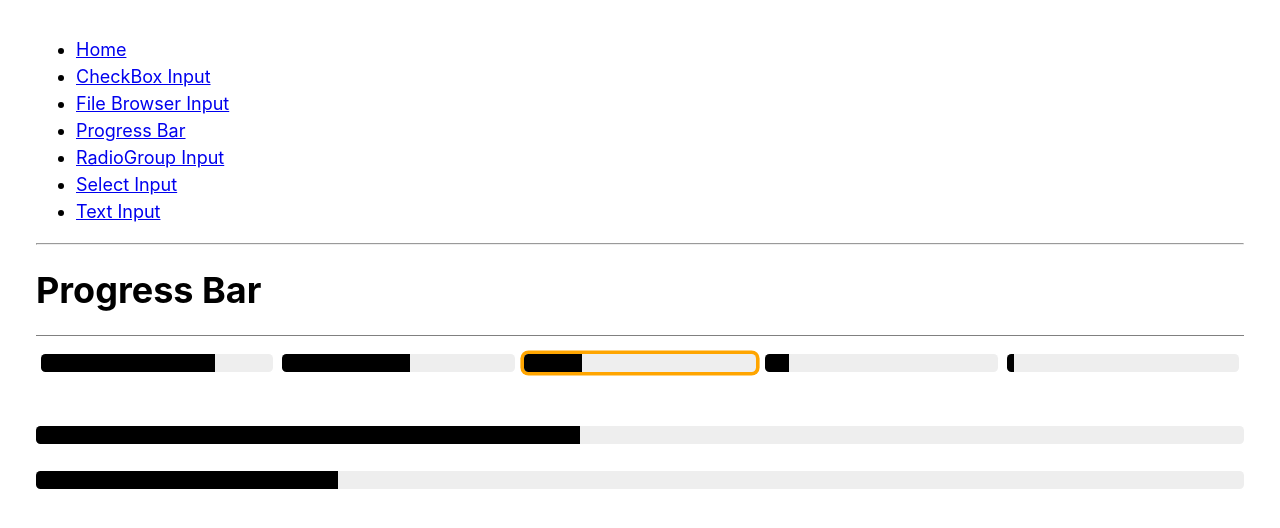
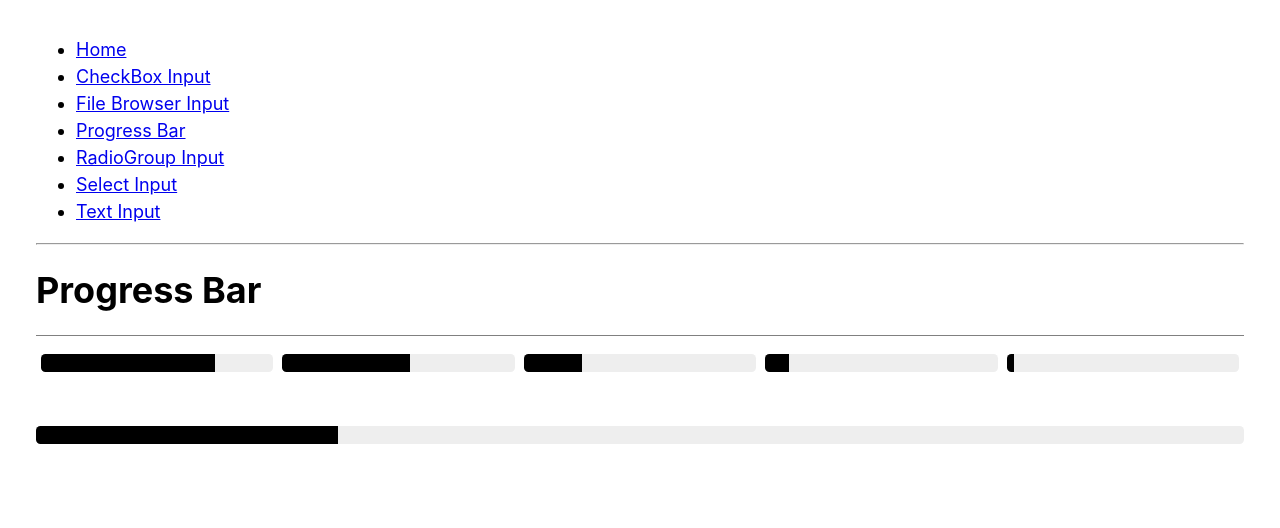
Before and after one commit to membean/react-uikit, a React (Create React App) app: page /components/progress in a window 1280 px wide. Shown: the top 528 px of the page. Built offline with nearby package versions, Linux system fonts and the light colour scheme.

Commit message:
Improve progress bar, radio group.

```diff
--- a/src/lib/components/ProgressBar/StandaloneProgressBar.js
+++ b/src/lib/components/ProgressBar/StandaloneProgressBar.js
@@ -17,11 +17,11 @@ const StandaloneProgressBar = () => {
       if (value <= 100) {
         setprogressState({
           audibleFeedback: completed
-            ? "Your file upload has completed."
-            : "Your file is uplaoding.",
+            ? "Your file upload has completed"
+            : "Your file is uploadings",
           description: completed
-            ? "Your file has been uploaded."
-            : `Your file is ${value}% uploaded.`,
+            ? "Your file has been uploaded"
+            : `Your file is ${value}% uploaded`,
           value: completed ? 100 : value + 1
         });
       }
@@ -39,7 +39,7 @@ const StandaloneProgressBar = () => {
         id="progress-bar"
         label="Uploading"
         ref={progressEl}
-        tooltip="top"
+        tooltip="bottom"
         value={progressState.value}
       />
     </div>
--- a/src/lib/components/RadioGroupInput/RadioButtonInput.js
+++ b/src/lib/components/RadioGroupInput/RadioButtonInput.js
@@ -53,7 +53,7 @@ RadioButtonInput.propTypes = {
   id: PropTypes.string.isRequired,
   label: PropTypes.string.isRequired,
   name: PropTypes.string.isRequired,
-  onChange: PropTypes.func.isRequired,
+  onChange: PropTypes.func,
   selected: PropTypes.bool,
   value: PropTypes.string.isRequired
 };
--- a/src/pages/ProgressBarPage.js
+++ b/src/pages/ProgressBarPage.js
@@ -1,14 +1,8 @@
-import React, { useEffect, useRef } from "react";
+import React from "react";
 import ProgressBar from "../lib/components/ProgressBar/ProgressBar.js";
 import StandaloneProgressBar from "../lib/components/ProgressBar/StandaloneProgressBar.js";
 
 const ProgressBarPage = () => {
-  const ref = useRef(null);
-
-  useEffect(() => {
-    ref.current.focus();
-  });
-
   return (
     <div>
       <h1>Progress Bar</h1>
@@ -36,7 +30,6 @@ const ProgressBarPage = () => {
             description="You have encountered 25 out of 100 words in Level 3."
             id="pb3"
             label="Level 3"
-            ref={ref}
             tooltip="top"
             value={25}
           />
@@ -60,18 +53,7 @@ const ProgressBarPage = () => {
           />
         </div>
       </div>
-      <div className="section">
-        <ProgressBar
-          description="Full width progress bar"
-          id="pb6"
-          label="Uploading"
-          tooltip="bottom"
-          value={45}
-        />
-      </div>
-      <div className="section">
-        <StandaloneProgressBar />
-      </div>
+      <StandaloneProgressBar />
     </div>
   );
 };
--- a/src/scss/styles.scss
+++ b/src/scss/styles.scss
@@ -555,6 +555,7 @@ $file-browser-height: 2rem;
       outline: none;
     }
 
+    &:focus,
     &:hover {
       .progress-meter {
         background-color: $blue;
```
